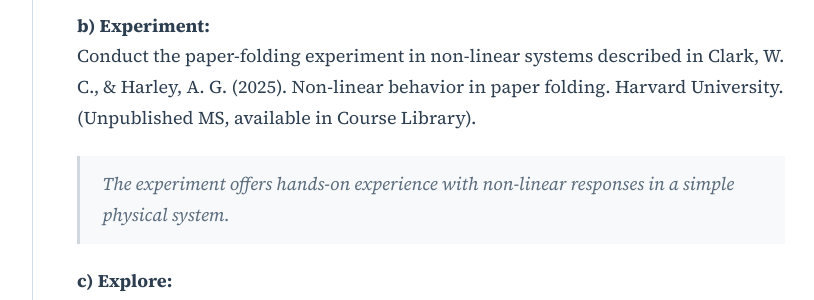
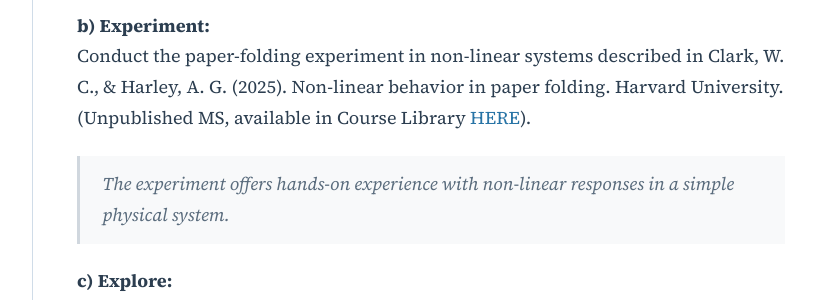
Before and after one commit to agharley/sustsci, a Jekyll site: the page built from course/part-2-anthropocene/unit-2-3-complexity.md, in a window 1280 px wide and 900 px high, scrolled down 2197 px. Shown: the part 217-517 px from the top of the window, without its empty margins (329-1143 px from the left). Built offline with Jekyll 4.4.1, drawn with Linux system fonts in a browser that asks for light colours.

Commit message:
fixing links course games

```diff
--- a/course/part-2-anthropocene/unit-2-3-complexity.md
+++ b/course/part-2-anthropocene/unit-2-3-complexity.md
@@ -44,7 +44,7 @@ Read Ch. 3 “Dynamics of social-environmental systems,” pp. 63 (start with
 > This reading introduces foundational concepts of complexity, regimes, and tipping points in social-environmental systems.
 
 **b) Experiment:**
-Conduct the paper-folding experiment in non-linear systems described in Clark, W. C., & Harley, A. G. (2025). Non-linear behavior in paper folding. Harvard University. (Unpublished MS, available in Course Library).
+Conduct the paper-folding experiment in non-linear systems described in Clark, W. C., & Harley, A. G. (2025). Non-linear behavior in paper folding. Harvard University. (Unpublished MS, available in Course Library [HERE](../course-library/learning-games/paper-folding-non-linearity.pdf)).
 
 > The experiment offers hands-on experience with non-linear responses in a simple physical system.
 
```
Also changed, not shown: course/course-library/learning-games/index.md (+2 -2 lines), course/part-2-anthropocene/unit-2-7-inequality.md (+1 -1 lines).
